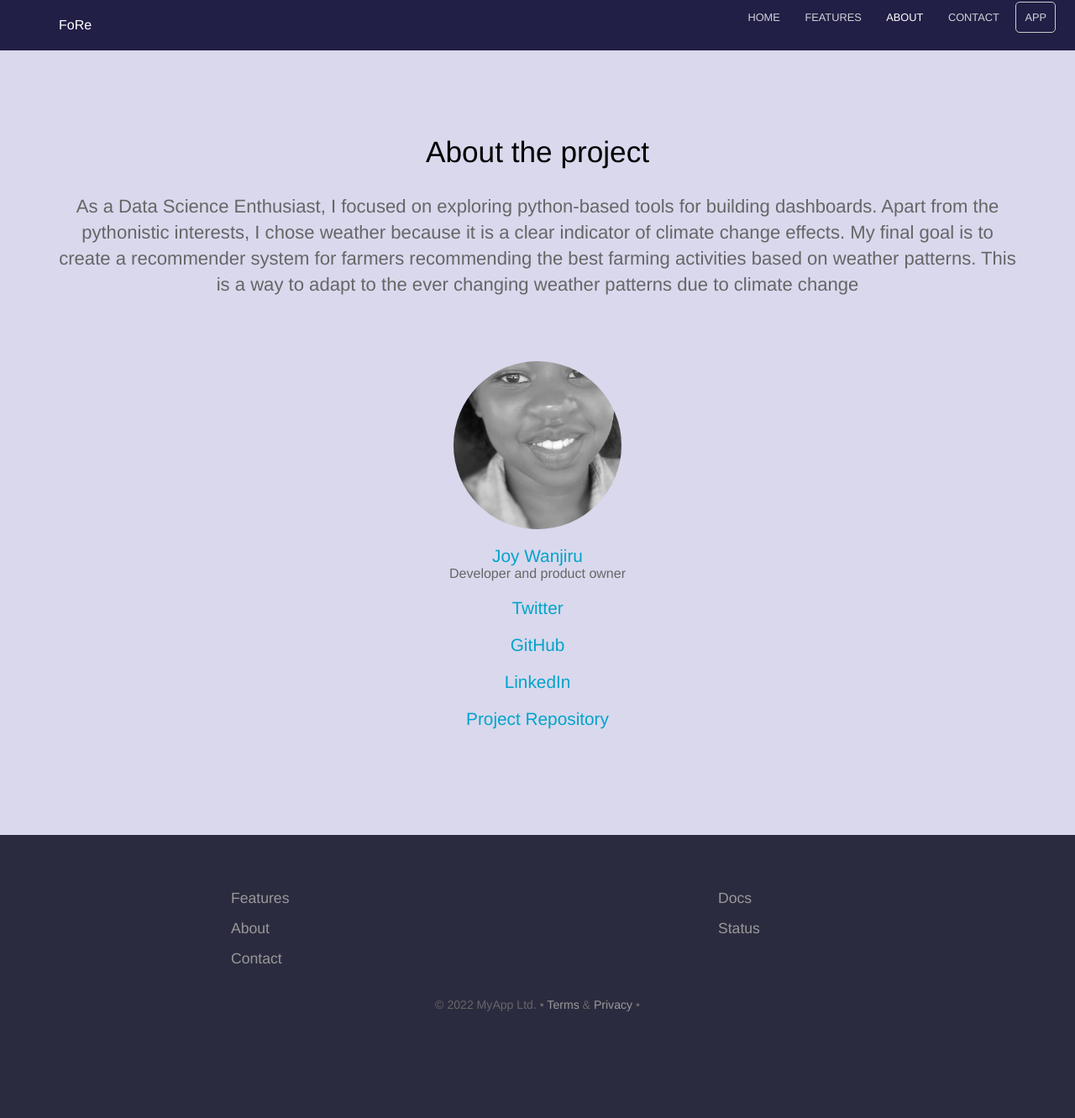
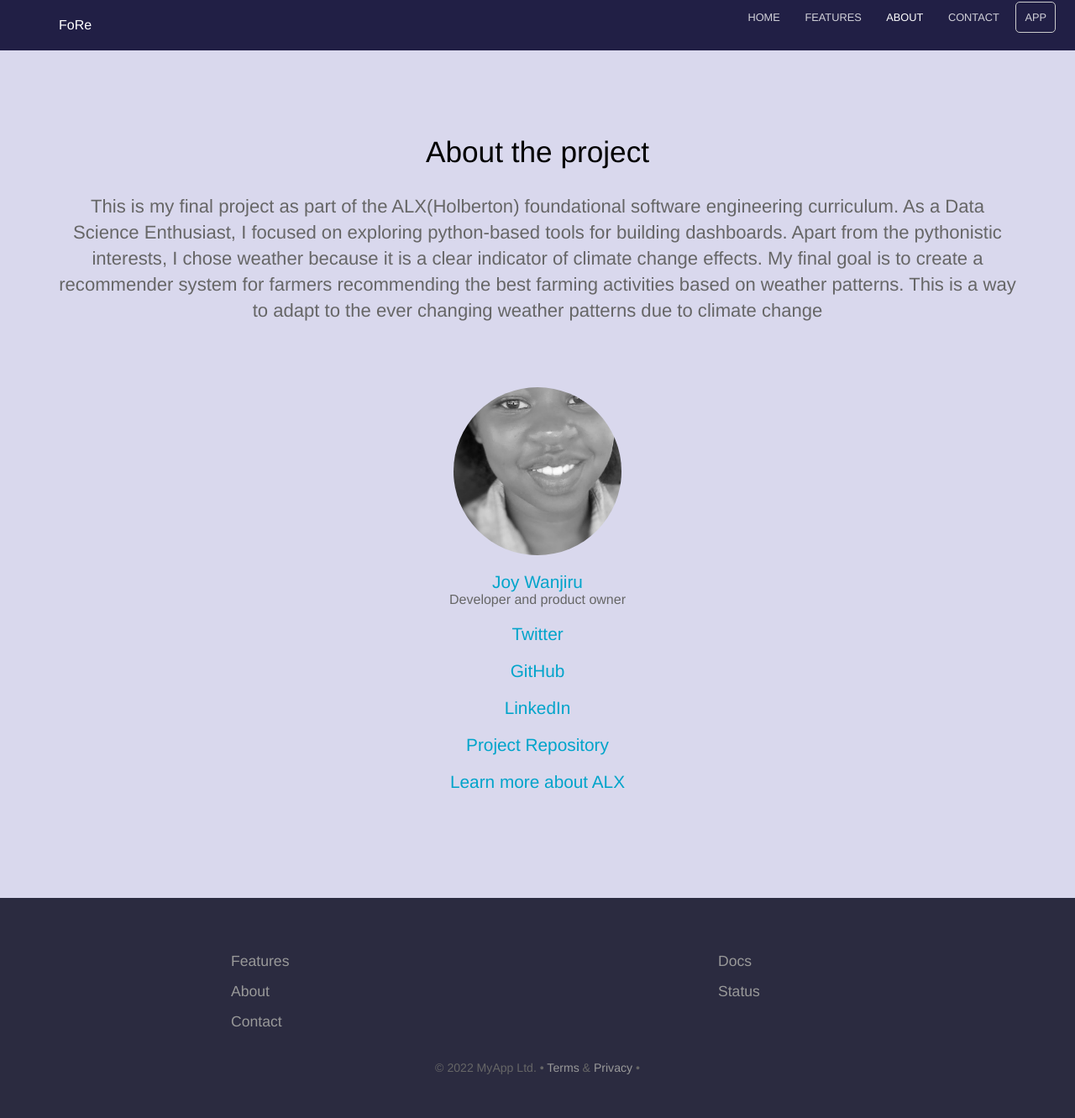
Before and after one commit to Her-o1/my_landing_page, a Jekyll site: the page built from about.html, in a window 1280 px wide. Shown: the whole page at 84% size. Built offline with Jekyll 4.4.1, drawn with Linux system fonts in a browser that asks for light colours; before the commit the page ends 1256 px from its top, so only the background shows below that.

Commit message:
Update about.html

```diff
--- a/about.html
+++ b/about.html
@@ -1,6 +1,7 @@
 ---
 title: About the project
 description: >-
+  This is my final project as part of the ALX(Holberton) foundational software engineering curriculum.
   As a Data Science Enthusiast, I focused on exploring python-based tools for building dashboards.
   Apart from the pythonistic interests, I chose weather because it is a clear indicator of climate change effects. My final goal is to create a recommender system for farmers recommending the best farming activities based on weather patterns. This is a way to adapt to the ever changing weather patterns due to climate change
 ---
@@ -15,6 +16,7 @@ description: >-
 			<div class="name"><a target="_blank" href="https://github.com/Joy879">GitHub</a></div>
 			<div class="name"><a target="_blank" href="https://www.linkedin.com/in/joywanjiru879/">LinkedIn</a></div>
 			<div class="name"><a target="_blank" href="https://github.com/Her-o1/weather_project">Project Repository</a></div>
+			<div class="name"><a target="_blank" href= "https://www.alxafrica.com/software-engineering-2022/"> Learn more about ALX</a></div>
 		</li>
 	{% endfor %}
 
```
